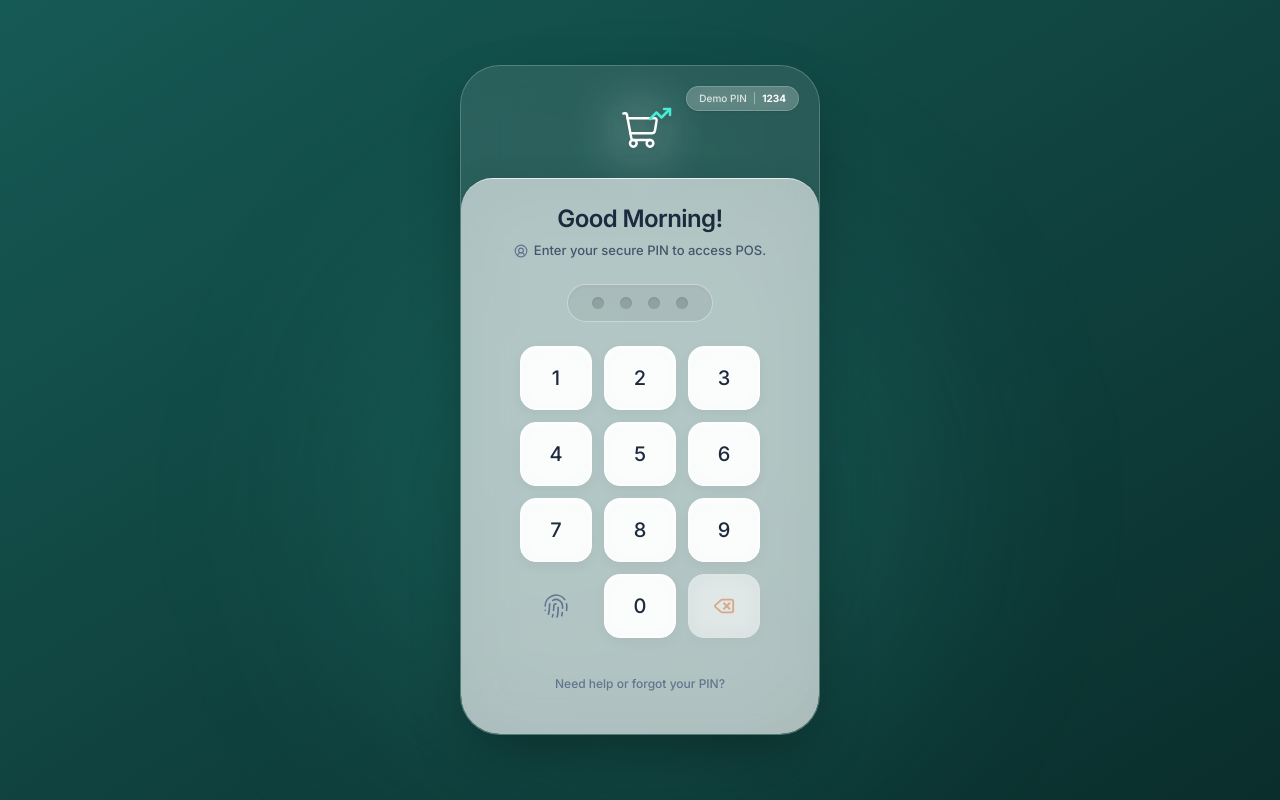
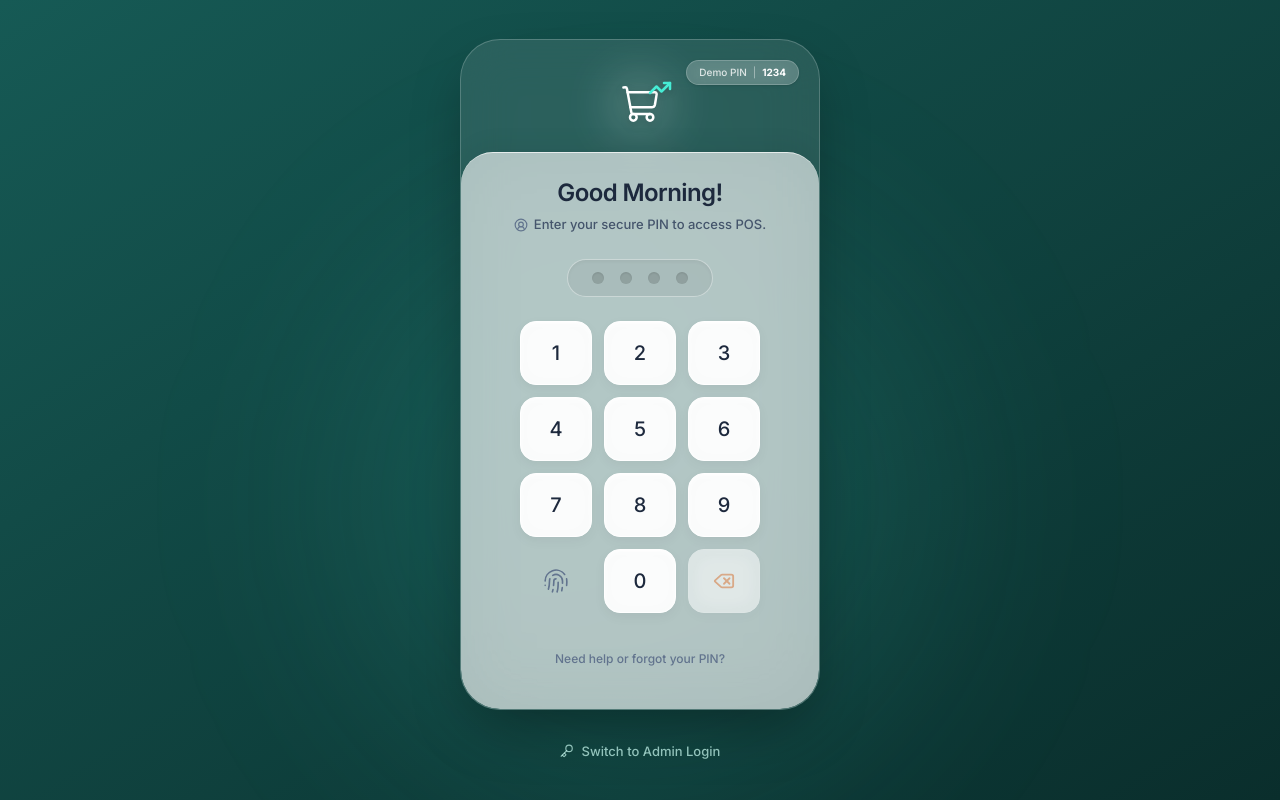
Before and after one commit to mochfauzi12/ARHAT_Point-of-Sale, a Next.js app in the folder apps/web/: page /login in a window 1280 px wide. Built offline with nearby package versions, Linux system fonts and the light colour scheme; no server answers.

Commit message:
add Login Admin

```diff
--- a/apps/web/src/app/login/page.tsx
+++ b/apps/web/src/app/login/page.tsx
@@ -4,7 +4,7 @@ import React, { useState, useEffect } from 'react';
 import { useRouter } from 'next/navigation';
 import Link from 'next/link';
 import { loginPin } from '@/lib/api';
-import { Delete, Fingerprint, UserCircle2, ShoppingCart, TrendingUp } from 'lucide-react';
+import { Delete, Fingerprint, UserCircle2, ShoppingCart, TrendingUp, Key } from 'lucide-react';
 
 export default function LoginPage() {
   const [pin, setPin] = useState('');
@@ -155,6 +155,17 @@ export default function LoginPage() {
 
           </div>
         </div>
+
+        {/* Admin Login Link */}
+        <div className="mt-8 flex justify-center z-10 relative">
+          <Link
+            href="/auth/login"
+            className="flex items-center gap-2 text-[13px] font-medium text-teal-100/70 hover:text-white transition-colors"
+          >
+            <Key size={14} /> Switch to Admin Login
+          </Link>
+        </div>
+
       </div>
     </div>
   );
```
